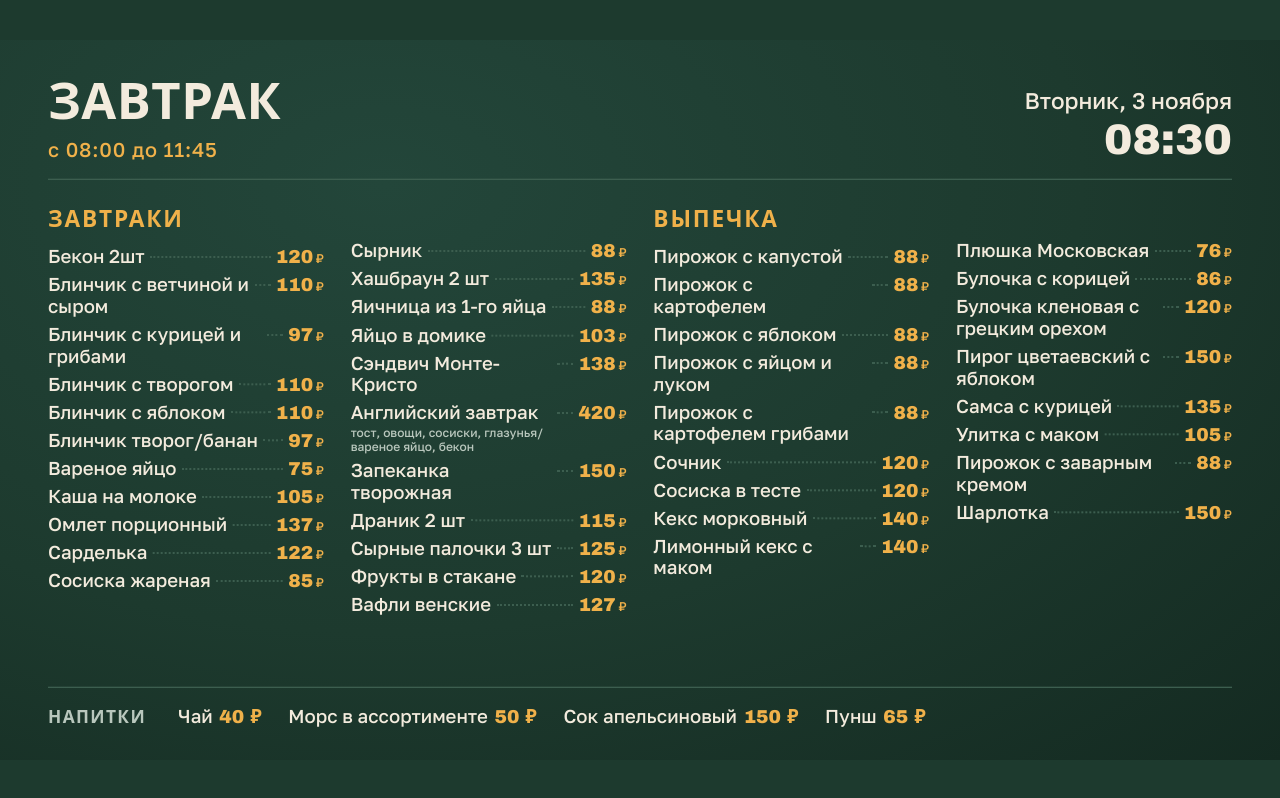
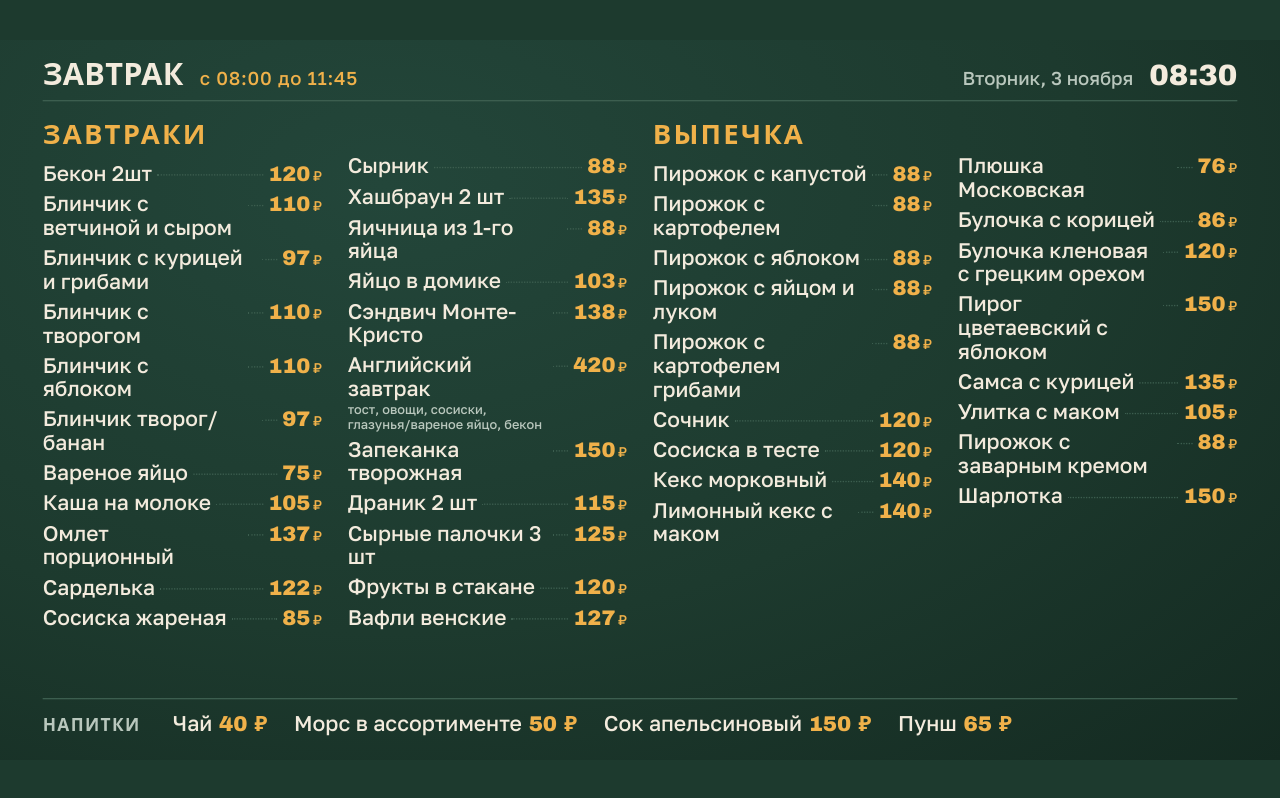
Before and after one commit to ishadaev-cpu/mib-menu, a plain HTML site: page docs/index.html in a window 1280 px wide. Drawn offline with Linux system fonts and the light colour scheme; a web font is replaced by a local one.

Commit message:
Крупнее шрифт меню, компактная шапка

```diff
--- a/docs/index.html
+++ b/docs/index.html
@@ -29,34 +29,35 @@ body { background: var(--page); color: var(--cream); font-family: var(--body); }
 .frame { width: 100%; position: relative; overflow: hidden; border-radius: 10px; box-shadow: 0 10px 40px rgba(0,0,0,.45); background: var(--board); }
 .stage { width: 1920px; height: 1080px; transform-origin: 0 0; position: absolute; top: 0; left: 0;
   background: radial-gradient(ellipse at 30% 20%, #23463a 0%, var(--board) 55%, var(--board-deep) 100%);
-  padding: 56px 72px 48px; box-sizing: border-box; display: flex; flex-direction: column; gap: 34px; }
-.top { display: flex; align-items: flex-end; justify-content: space-between; gap: 40px; border-bottom: 2px solid var(--line); padding-bottom: 26px; }
-.top h1 { margin: 0; font: 700 76px/1 var(--display); letter-spacing: .01em; text-transform: uppercase; }
-.top .hours { font: 500 30px var(--body); color: var(--price); margin-top: 14px; letter-spacing: .04em; }
+  padding: 30px 64px 34px; box-sizing: border-box; display: flex; flex-direction: column; gap: 20px; }
+.top { display: flex; align-items: center; justify-content: space-between; gap: 40px; border-bottom: 2px solid var(--line); padding-bottom: 14px; }
+.top h1 { margin: 0; display: inline; font: 700 46px/1 var(--display); letter-spacing: .01em; text-transform: uppercase; }
+.top .hours { display: inline; margin-left: 24px; font: 500 28px var(--body); color: var(--price); letter-spacing: .04em; }
 .top .when { text-align: right; }
-.top .date { font: 500 34px var(--body); color: var(--cream); }
-.top .clock { font: 700 64px/1 var(--display); color: var(--cream); font-variant-numeric: tabular-nums; margin-top: 8px; }
+.top .when { display: flex; align-items: baseline; gap: 24px; }
+.top .date { font: 500 28px var(--body); color: var(--muted); }
+.top .clock { font: 700 44px/1 var(--display); color: var(--cream); font-variant-numeric: tabular-nums; }
 .cols { flex: 1; display: grid; gap: 64px; min-height: 0; }
 .col { display: flex; flex-direction: column; gap: 30px; min-width: 0; }
-.sec h2 { margin: 0 0 14px; font: 700 34px var(--display); text-transform: uppercase; letter-spacing: .08em; color: var(--price); display: flex; align-items: baseline; gap: 14px; }
+.sec h2 { margin: 0 0 10px; font: 700 43px var(--display); text-transform: uppercase; letter-spacing: .08em; color: var(--price); display: flex; align-items: baseline; gap: 14px; }
 .sec h2 small { font: 500 20px var(--body); letter-spacing: .02em; color: var(--muted); text-transform: none; }
 .row { display: grid; grid-template-columns: minmax(0, auto) 1fr auto; align-items: baseline; gap: 12px; padding: 9px 0; }
-.row .n { font: 500 36px/1.15 var(--body); }
+.row .n { font: 500 43px/1.12 var(--body); }
 .lunch .row { padding: 8px 0; }
-.row .n em { display: block; font-style: normal; font-size: 21px; color: var(--muted); margin-top: 3px; }
+.row .n em { display: block; font-style: normal; font-size: 24px; color: var(--muted); margin-top: 3px; }
 .row .dots { border-bottom: 3px dotted var(--line); transform: translateY(-8px); min-width: 24px; }
-.row .p { font: 700 36px var(--display); color: var(--price); font-variant-numeric: tabular-nums; white-space: nowrap; }
-.row .p span { font: 500 24px var(--body); margin-left: 4px; }
+.row .p { font: 700 43px var(--display); color: var(--price); font-variant-numeric: tabular-nums; white-space: nowrap; }
+.row .p span { font: 500 28px var(--body); margin-left: 4px; }
 .compact { gap: 40px; }
 .compact .row { padding: 5px 0; gap: 8px; }
-.compact .row .n { font-size: 28px; }
-.compact .row .n em { font-size: 18px; }
-.compact .row .p { font-size: 28px; }
-.compact .row .p span { font-size: 19px; }
-.strip { display: flex; flex-wrap: wrap; gap: 14px 40px; align-items: baseline; border-top: 2px solid var(--line); padding-top: 22px; }
+.compact .row .n { font-size: 33px; }
+.compact .row .n em { font-size: 20px; }
+.compact .row .p { font-size: 33px; }
+.compact .row .p span { font-size: 22px; }
+.strip { display: flex; flex-wrap: wrap; gap: 10px 40px; align-items: baseline; border-top: 2px solid var(--line); padding-top: 14px; }
 .strip b { font: 700 26px var(--display); text-transform: uppercase; letter-spacing: .08em; color: var(--muted); margin-right: 8px; }
-.strip .it { font: 500 28px var(--body); }
-.strip .it i { font: 700 28px var(--display); font-style: normal; color: var(--price); margin-left: 10px; }
+.strip .it { font: 500 32px var(--body); }
+.strip .it i { font: 700 32px var(--display); font-style: normal; color: var(--price); margin-left: 10px; }
 @media (prefers-reduced-motion: no-preference) { .stage { transition: opacity .4s; } }
 </style>
 <style>
```
